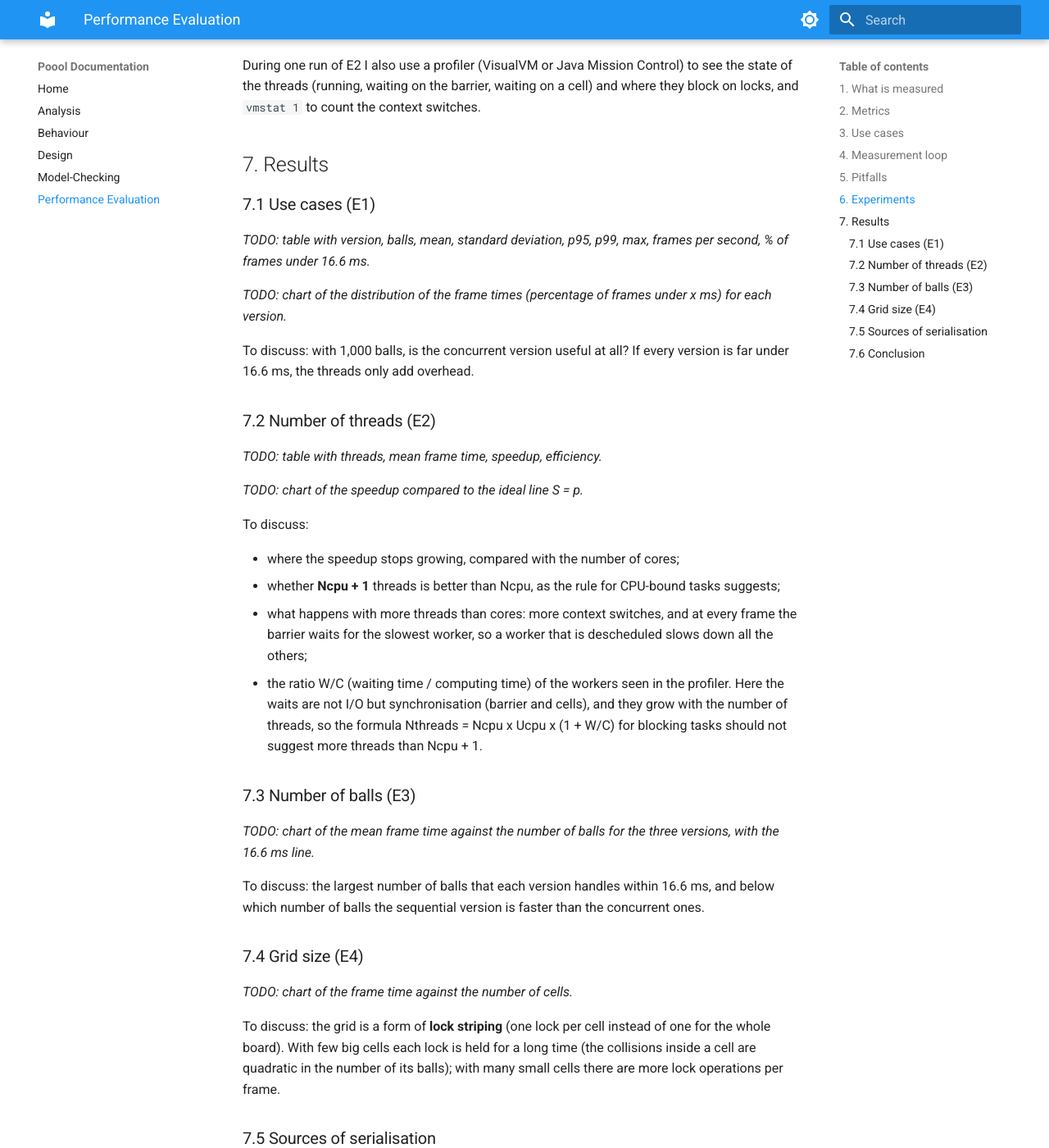
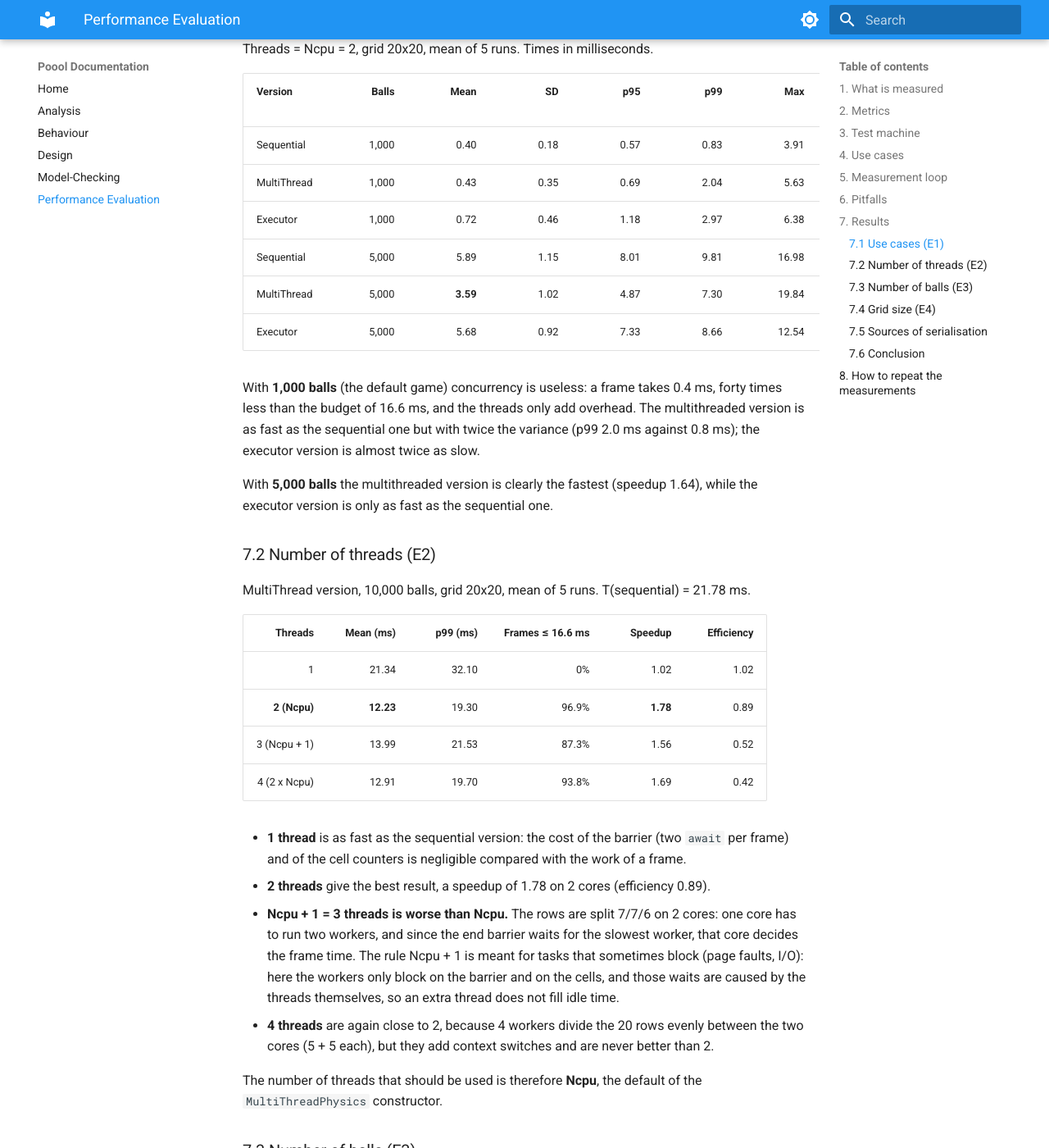
Before and after one commit to eduardalexandrut/concurrent-pool, an MkDocs documentation site: the page built from docs/performance-evaluation.md, in a window 1280 px wide and 1400 px high, scrolled down 3115 px. Shown: the whole window at 82% size. Built offline with MkDocs 1.6.1 and Material for MkDocs 9.7.7, drawn with Linux system fonts in a browser that asks for light colours; some of the changed text lies outside the part shown.

Commit message:
chore: docs and Benchmark

````diff
--- a/docs/performance-evaluation.md
+++ b/docs/performance-evaluation.md
@@ -1,8 +1,4 @@
 # Performance Evaluation
-
-!!! note "To be completed"
-    This chapter describes how the performance is measured and how the results are presented. The parts marked
-    *TODO* must be filled with the measurements taken on the test machine.
 
 The method follows the lab notes *Performance of Concurrent Programs*: first make the program correct, then measure
 (not guess) on representative use cases, looking both at the average (throughput) and at the variance
@@ -29,7 +25,18 @@ The questions are:
 | Speedup | S(p) = T(sequential) / T(p), where T(sequential) is measured with `SequentialPhysics` |
 | Efficiency | E(p) = S(p) / p |
 
-## 3. Use cases
+## 3. Test machine
+| | |
+|---|---|
+| CPU | Intel Xeon @ 2.80 GHz, **2 virtual cores** (Ncpu = 2), virtual machine |
+| Memory | 8 GB, JVM heap fixed with `-Xms2g -Xmx2g` |
+| JVM | OpenJDK 21.0.12, HotSpot 64-bit Server VM |
+| OS | Linux 6.18 |
+
+With only two cores the maximum theoretical speedup is 2. On a machine with more cores the absolute values and the
+best number of threads change; the benchmark can be repeated there with the same commands (section 8).
+
+## 4. Use cases
 The measurements use the real engine (the two player balls, the holes and the scores are included), without the GUI
 and without the 16 ms sleep of the game loop, on the default board (1600x1200, grid 20x20).
 
@@ -39,105 +46,152 @@ and without the 16 ms sleep of the game loop, on the default board (1600x1200, g
 | Heavy game | 5,000 | crowded table |
 | Stress | 1,000 to 40,000 | to find the limit of each version |
 
-The balls are created from a `Random` with a fixed seed and passed to `new Board(width, height, balls)`, so every
-version simulates exactly the same table. The default number of threads is `Runtime.getRuntime().availableProcessors()`
-(Ncpu), not a hard-coded value.
+The balls are created from a `Random` with a fixed seed (42) and passed to `new Board(width, height, balls)`, so every
+version simulates exactly the same table. The executor version always uses `availableProcessors()` threads.
 
-## 4. Measurement loop
+## 5. Measurement loop
+The benchmark is the class `app.bench.Benchmark`. Its core:
+
 ```java
-Random rand = new Random(42);
-List<Ball> balls = new ArrayList<>();
-for (int i = 0; i < numBalls; i++) {
-    double x = 20 + rand.nextDouble() * 1560;
-    double y = 20 + rand.nextDouble() * 1160;
-    balls.add(new Ball(new P2d(x, y), 5, 1.0, new V2d(rand.nextDouble() * 4 - 2, rand.nextDouble() * 4 - 2)));
-}
-Physics physics = new MultiThreadPhysics(new Board(1600, 1200, balls), 20, 20, nThreads);
-
-for (int i = 0; i < 300; i++) {          // warm-up: let the JIT compile the code
+for (int i = 0; i < warmup; i++) {          // warm-up: let the JIT compile the code
     physics.computeState(16);
 }
-long[] times = new long[1000];
-for (int i = 0; i < times.length; i++) {
+long[] times = new long[frames];
+for (int i = 0; i < frames; i++) {
     long start = System.nanoTime();
     physics.computeState(16);
     times[i] = System.nanoTime() - start;
 }
-System.out.println(physics.getStateSnapshot().size());   // use the result
+int remaining = physics.getStateSnapshot().size();   // use the result
 physics.shutdown();
 ```
 
-Each configuration is run **5 times, each time in a new JVM**, and the tables report the mean of the 5 runs.
+E1 and E2 use 300 warm-up frames and 1,000 measured frames, repeated **5 times**; E3 and E4 use 200 + 500 frames,
+repeated **3 times** (the runs with 40,000 balls take minutes). **Every repetition runs in a new JVM**, and the tables
+report the mean of the repetitions. The variation between repetitions (coefficient of variation of the mean frame
+time) is below 5% for every configuration with at least 2,500 balls, and around 10% with 1,000 balls, where a frame
+takes less than half a millisecond.
 
-## 5. Pitfalls
+## 6. Pitfalls
 | Pitfall | How it is handled |
 |---|---|
-| Garbage collection | long runs (1,000 frames) so that the GC runs several times; fixed heap (`-Xms2g -Xmx2g`); GC activity checked with `-Xlog:gc` |
-| Dynamic compilation | 300 warm-up frames that are not measured; checked with `-XX:+PrintCompilation` that almost no method is compiled during the measured frames |
+| Garbage collection | long runs (500 to 1,000 frames), so that the GC runs several times during the measure and its cost is part of the mean; fixed heap (`-Xms2g -Xmx2g`) |
+| Dynamic compilation | warm-up frames that are not measured; each repetition in a new JVM |
 | Unrealistic code paths | the measured code is the real engine, called in the same way as the game loop |
 | Unrealistic contention | real board, real ball distribution, real locks |
-| Dead code elimination | the result of the simulation (number of balls) is printed at the end |
+| Dead code elimination | the result of the simulation (number of balls left) is printed at the end |
 
-## 6. Experiments
-| Experiment | What changes | What is fixed |
-|---|---|---|
-| E1 Use cases | version (sequential, multithreaded, executor), 1,000 and 5,000 balls | threads = Ncpu |
-| E2 Number of threads | threads = 1, 2, 4, ..., Ncpu, **Ncpu + 1**, 2 x Ncpu (multithreaded version) | 10,000 balls |
-| E3 Number of balls | 1,000 to 40,000 balls, all three versions | threads = Ncpu |
-| E4 Grid size | 5x5, 10x10, 15x15, 20x20 | 10,000 balls, threads = Ncpu |
-
-In E4, 20 rows is the maximum for this board: the cells must be at least 60 px high (the diameter of the player
-balls).
-
-During one run of E2 I also use a profiler (VisualVM or Java Mission Control) to see the state of the threads (running,
-waiting on the barrier, waiting on a cell) and where they block on locks, and `vmstat 1` to count the context
-switches.
+The maximum frame time is sensitive to GC pauses and to the scheduler of the virtual machine: it is reported but not
+used to compare the versions.
 
 ## 7. Results
 ### 7.1 Use cases (E1)
-*TODO: table with version, balls, mean, standard deviation, p95, p99, max, frames per second, % of frames under 16.6 ms.*
+Threads = Ncpu = 2, grid 20x20, mean of 5 runs. Times in milliseconds.
 
-*TODO: chart of the distribution of the frame times (percentage of frames under x ms) for each version.*
+| Version | Balls | Mean | SD | p95 | p99 | Max | FPS | Frames ≤ 16.6 ms |
+|---|---:|---:|---:|---:|---:|---:|---:|---:|
+| Sequential | 1,000 | 0.40 | 0.18 | 0.57 | 0.83 | 3.91 | 2,490 | 100% |
+| MultiThread | 1,000 | 0.43 | 0.35 | 0.69 | 2.04 | 5.63 | 2,343 | 100% |
+| Executor | 1,000 | 0.72 | 0.46 | 1.18 | 2.97 | 6.38 | 1,405 | 100% |
+| Sequential | 5,000 | 5.89 | 1.15 | 8.01 | 9.81 | 16.98 | 170 | 99.9% |
+| MultiThread | 5,000 | **3.59** | 1.02 | 4.87 | 7.30 | 19.84 | 279 | 99.9% |
+| Executor | 5,000 | 5.68 | 0.92 | 7.33 | 8.66 | 12.54 | 176 | 100% |
 
-To discuss: with 1,000 balls, is the concurrent version useful at all? If every version is far under 16.6 ms, the
-threads only add overhead.
+With **1,000 balls** (the default game) concurrency is useless: a frame takes 0.4 ms, forty times less than the budget
+of 16.6 ms, and the threads only add overhead. The multithreaded version is as fast as the sequential one but with
+twice the variance (p99 2.0 ms against 0.8 ms); the executor version is almost twice as slow.
+
+With **5,000 balls** the multithreaded version is clearly the fastest (speedup 1.64), while the executor version is
+only as fast as the sequential one.
 
 ### 7.2 Number of threads (E2)
-*TODO: table with threads, mean frame time, speedup, efficiency.*
+MultiThread version, 10,000 balls, grid 20x20, mean of 5 runs. T(sequential) = 21.78 ms.
 
-*TODO: chart of the speedup compared to the ideal line S = p.*
+| Threads | Mean (ms) | p99 (ms) | Frames ≤ 16.6 ms | Speedup | Efficiency |
+|---:|---:|---:|---:|---:|---:|
+| 1 | 21.34 | 32.10 | 0% | 1.02 | 1.02 |
+| **2 (Ncpu)** | **12.23** | 19.30 | 96.9% | **1.78** | 0.89 |
+| 3 (Ncpu + 1) | 13.99 | 21.53 | 87.3% | 1.56 | 0.52 |
+| 4 (2 x Ncpu) | 12.91 | 19.70 | 93.8% | 1.69 | 0.42 |
 
-To discuss:
+- **1 thread** is as fast as the sequential version: the cost of the barrier (two `await` per frame) and of the cell
+  counters is negligible compared with the work of a frame.
+- **2 threads** give the best result, a speedup of 1.78 on 2 cores (efficiency 0.89).
+- **Ncpu + 1 = 3 threads is worse than Ncpu.** The rows are split 7/7/6 on 2 cores: one core has to run two workers,
+  and since the end barrier waits for the slowest worker, that core decides the frame time. The rule Ncpu + 1 is meant
+  for tasks that sometimes block (page faults, I/O): here the workers only block on the barrier and on the cells, and
+  those waits are caused by the threads themselves, so an extra thread does not fill idle time.
+- **4 threads** are again close to 2, because 4 workers divide the 20 rows evenly between the two cores (5 + 5 each),
+  but they add context switches and are never better than 2.
 
-- where the speedup stops growing, compared with the number of cores;
-- whether **Ncpu + 1** threads is better than Ncpu, as the rule for CPU-bound tasks suggests;
-- what happens with more threads than cores: more context switches, and at every frame the barrier waits for the
-  slowest worker, so a worker that is descheduled slows down all the others;
-- the ratio W/C (waiting time / computing time) of the workers seen in the profiler. Here the waits are not I/O but
-  synchronisation (barrier and cells), and they grow with the number of threads, so the formula
-  Nthreads = Ncpu x Ucpu x (1 + W/C) for blocking tasks should not suggest more threads than Ncpu + 1.
+The number of threads that should be used is therefore **Ncpu**, the default of the `MultiThreadPhysics` constructor.
 
 ### 7.3 Number of balls (E3)
-*TODO: chart of the mean frame time against the number of balls for the three versions, with the 16.6 ms line.*
+Threads = 2, grid 20x20, mean of 3 runs. Mean frame time in milliseconds, speedup against the sequential version in
+brackets.
 
-To discuss: the largest number of balls that each version handles within 16.6 ms, and below which number of balls the
-sequential version is faster than the concurrent ones.
+| Balls | Sequential | MultiThread | Executor |
+|---:|---:|---:|---:|
+| 1,000 | 0.44 | 0.47 (0.94) | 0.70 (0.63) |
+| 2,500 | 1.61 | 1.10 (1.46) | 2.09 (0.77) |
+| 5,000 | 5.37 | 3.49 (1.54) | 5.79 (0.93) |
+| 10,000 | 22.23 | **11.34 (1.96)** | 18.30 (1.21) |
+| 20,000 | 79.88 | 44.03 (1.81) | 54.70 (1.46) |
+| 40,000 | 281.58 | 153.82 (1.83) | 183.91 (1.53) |
+
+- The frame time grows faster than linearly with the number of balls: the collisions inside a cell are quadratic in
+  the number of its balls (twice the balls, about four times the time with a fixed grid).
+- **Limit of 60 FPS (mean ≤ 16.6 ms):** the sequential and the executor versions stay under the limit up to between
+  5,000 and 10,000 balls; the multithreaded version still does at 10,000 balls (11.3 ms, 98.5% of frames under
+  16.6 ms).
+- **Under about 1,000 balls** the sequential version is the fastest: the work of a frame is too small to pay for the
+  synchronisation. The multithreaded version is faster from 2,500 balls; the executor version only from 10,000 balls.
+- The speedup of the multithreaded version settles around 1.8–1.9 on 2 cores.
 
 ### 7.4 Grid size (E4)
-*TODO: chart of the frame time against the number of cells.*
+10,000 balls, mean of 3 runs. MultiThread with 2 threads, sequential as reference.
 
-To discuss: the grid is a form of **lock striping** (one lock per cell instead of one for the whole board). With few
-big cells each lock is held for a long time (the collisions inside a cell are quadratic in the number of its balls);
-with many small cells there are more lock operations per frame.
+| Grid | Cells | Balls per cell | Sequential (ms) | MultiThread (ms) | Speedup |
+|---|---:|---:|---:|---:|---:|
+| 5x5 | 25 | 400 | 253.81 | 189.77 | 1.34 |
+| 10x10 | 100 | 100 | 69.61 | 37.87 | 1.84 |
+| 15x15 | 225 | 44 | 36.37 | 21.58 | 1.69 |
+| 20x20 | 400 | 25 | 21.05 | 11.97 | 1.76 |
+
+The grid is a form of **lock striping**: one lock per cell instead of one for the whole board. More cells mean fewer
+balls per cell, so fewer pairs to check (the time drops from 254 ms to 21 ms in the sequential version) and shorter
+critical sections. With the 5x5 grid there are only 5 rows for 2 workers (3 + 2), so the work is unbalanced and the
+speedup is only 1.34. 20x20 is the finest grid allowed on this board (cells must be at least 60 px high, the
+diameter of the player balls) and it is the fastest.
 
 ### 7.5 Sources of serialisation
-To discuss with the profiler results:
-
-- the part of the frame executed only by the game loop (`initFrame` on every cell) limits the speedup (Amdahl's law);
-- the `ExecutorService` uses a shared queue for the tasks, a serialisation hidden in the library; it creates
-  2 x rows tasks per frame, while the multithreaded version only uses the barrier twice per frame;
-- whether the cell locks are actually contended (threads blocked on them in the profiler) or almost always free. An
-  uncontended lock is cheap; optimisation is useful only where contention actually happens.
+- **Work done only by the game loop.** `initFrame` on all the 400 cells and the user input are executed by one
+  thread before the workers start (Amdahl's law). The result of E2 with 1 thread (same time as the sequential version)
+  shows that this part, together with the barrier, is small.
+- **Load balance.** The frame ends when the slowest worker reaches the end barrier: with few rows (E4, 5x5) or a
+  number of workers that does not divide the rows evenly between the cores (E2, 3 threads) the speedup drops.
+- **Executor.** `ExecutorPhysics` waits for *all* collision tasks with `invokeAll` before starting the movement tasks.
+  This is a global barrier between the two phases, while the multithreaded version only waits on the counter of each
+  cell, so a worker can start moving its rows while another is still colliding. In addition it creates and submits
+  2 x 20 = 40 tasks per frame through the shared queue of the pool. This explains why it is always slower than the
+  multithreaded version, and slower than the sequential one up to about 5,000 balls.
 
 ### 7.6 Conclusion
-*TODO: which version is the fastest, under which load, with how many threads.*
+On the test machine (2 cores):
+
+- for the **default game (1,000 balls)** all three versions run at well over 60 FPS, and the sequential version is the
+  fastest;
+- **from about 2,500 balls** the **multithreaded version with Ncpu threads** is the fastest, with a speedup of
+  1.5–1.96 on 2 cores, and it is the only version that keeps 60 FPS with 10,000 balls;
+- the **executor version** is always slower than the multithreaded one, because of the global wait between the
+  phases and the task overhead;
+- **Ncpu + 1** threads do not help, because the workers never block on I/O.
+
+## 8. How to repeat the measurements
+```bash
+javac -encoding UTF-8 -d out $(find src/main/java -name "*.java")
+# java app.bench.Benchmark <seq|mt|exec> <balls> <threads> <grid> [warmup] [frames]
+java -Xms2g -Xmx2g -cp out app.bench.Benchmark mt 10000 2 20
+```
+Each call prints one CSV line:
+`engine,balls,threads,grid,mean,sd,p95,p99,max,fps,%frames≤16.6ms,balls left`.
````
Also changed, not shown: 1 other file.
